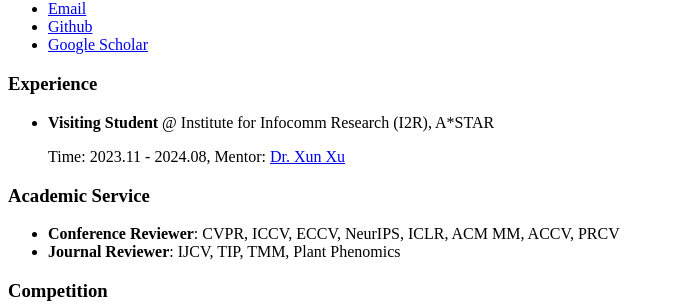
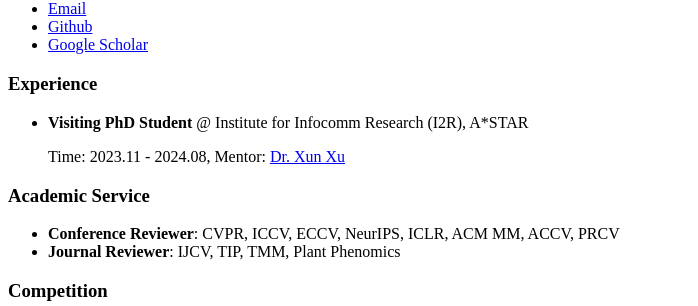
Before and after one commit to cxliu0/cxliu0.github.io, a Jekyll site: the page built from _pages/includes/misc.md, in a window 1280 px wide. Shown: the part 293-599 px from the top of the page, without its empty margins (0-698 px from the left). Built offline with Jekyll 4.4.1, drawn with Linux system fonts in a browser that asks for light colours; our own code applies the rules of GitHub Pages for plain Markdown files.

Commit message:
Update misc.md

```diff
--- a/_pages/includes/misc.md
+++ b/_pages/includes/misc.md
@@ -1,5 +1,5 @@
 # Experience
-- **Visiting Student** @ Institute for Infocomm Research (I2R), A*STAR
+- **Visiting PhD Student** @ Institute for Infocomm Research (I2R), A*STAR
 
   Time: 2023.11 - 2024.08, Mentor: [Dr. Xun Xu](https://alex-xun-xu.github.io/)
 
```
